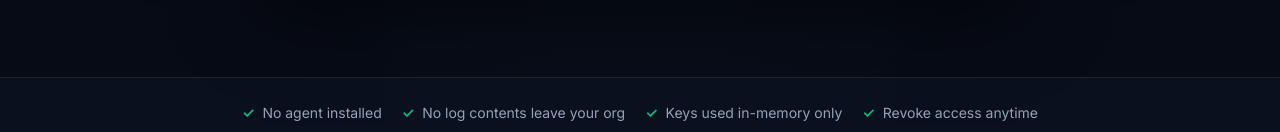
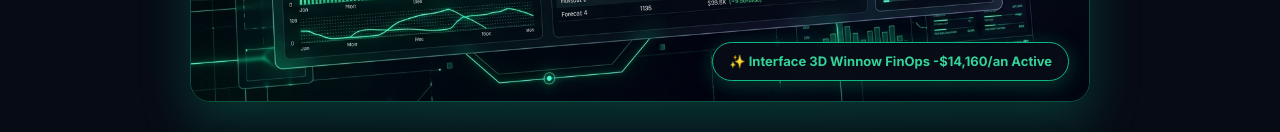
Before and after one commit to Nidou-Cmd/winnow, a website: page public/index.html in a window 1280 px wide. Shown: the part 955-1087 px from the top of the page. Drawn offline with Linux system fonts and the light colour scheme; no server answers.

Commit message:
Add 3D animated hero showcase banner

```diff
--- a/public/index.html
+++ b/public/index.html
@@ -163,6 +163,16 @@
   <div class="hero-actions">
     <button class="btn" onclick="document.getElementById('audit').scrollIntoView({behavior:'smooth'})">Run my free audit →</button>
     <a class="btn ghost" href="#detect">See what we find</a>
+  </div>
+
+  <!-- 3D Animated Interactive Interface Showcase -->
+  <div style="margin: 32px auto 24px; max-width: 900px; position: relative; perspective: 1000px;">
+    <div style="border-radius: 20px; overflow: hidden; border: 1px solid rgba(16, 185, 129, 0.4); box-shadow: 0 20px 50px rgba(16, 185, 129, 0.25); transition: transform 0.4s ease, box-shadow 0.4s ease; position: relative;" onmousemove="const r = this.getBoundingClientRect(); const x = e.clientX - r.left - r.width/2; const y = e.clientY - r.top - r.height/2; this.style.transform = `perspective(1000px) rotateX(${-y/r.height*8}deg) rotateY(${x/r.width*8}deg) translateY(-4px)`;" onmouseleave="this.style.transform = 'perspective(1000px) rotateX(0deg) rotateY(0deg) translateY(0px)';">
+      <img src="winnow_banner.jpg" alt="Winnow FinOps 3D Interface Showcase" style="width: 100%; height: auto; display: block;" />
+      <div style="position: absolute; bottom: 20px; right: 20px; background: rgba(9, 13, 22, 0.88); border: 1px solid #10B981; color: #34D399; font-size: 13px; font-weight: 700; padding: 8px 16px; border-radius: 99px; backdrop-filter: blur(10px); box-shadow: 0 4px 20px rgba(16, 185, 129, 0.3);">
+        ✨ Interface 3D Winnow FinOps -$14,160/an Active
+      </div>
+    </div>
   </div>
 
   <div class="mockup" id="mockup">
```
Also changed, not shown: public/winnow_banner.jpg (added).
